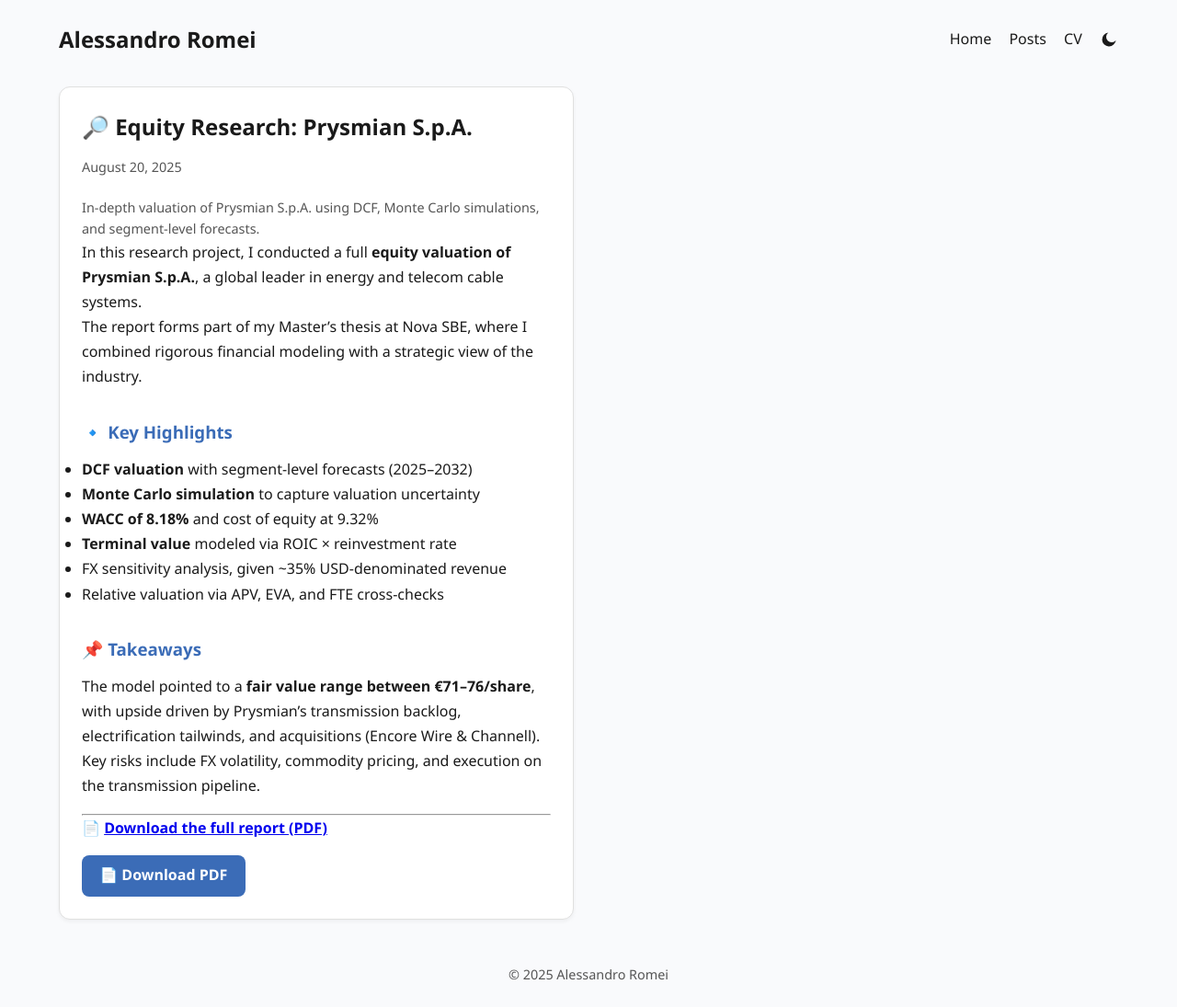
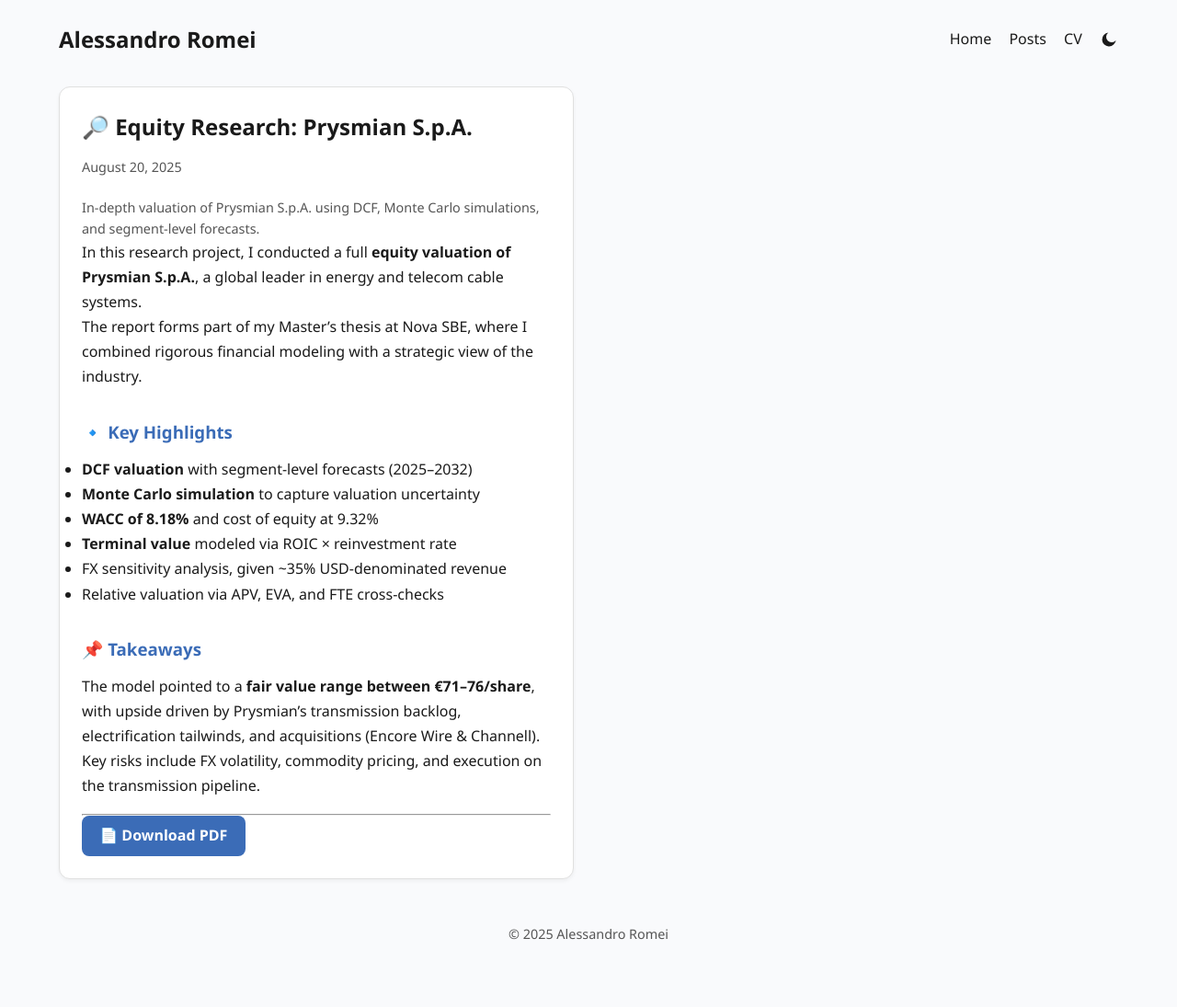
Before and after one commit to Romiini/aromei.github.io, a Jekyll site: the page built from _posts/2025-08-20-prysmian-equity-research.md, in a window 1280 px wide. Shown: the whole page at 92% size. Built offline with Jekyll 4.4.1, drawn with Linux system fonts in a browser that asks for light colours; after the commit the page ends 1051 px from its top, so only the background shows below that.

Commit message:
Update 2025-08-20-prysmian-equity-research.md

```diff
--- a/_posts/2025-08-20-prysmian-equity-research.md
+++ b/_posts/2025-08-20-prysmian-equity-research.md
@@ -23,5 +23,3 @@
 Key risks include FX volatility, commodity pricing, and execution on the transmission pipeline.
 
 ---
-
-📄 **[Download the full report (PDF)]({{ page.pdf | relative_url }})**
```
